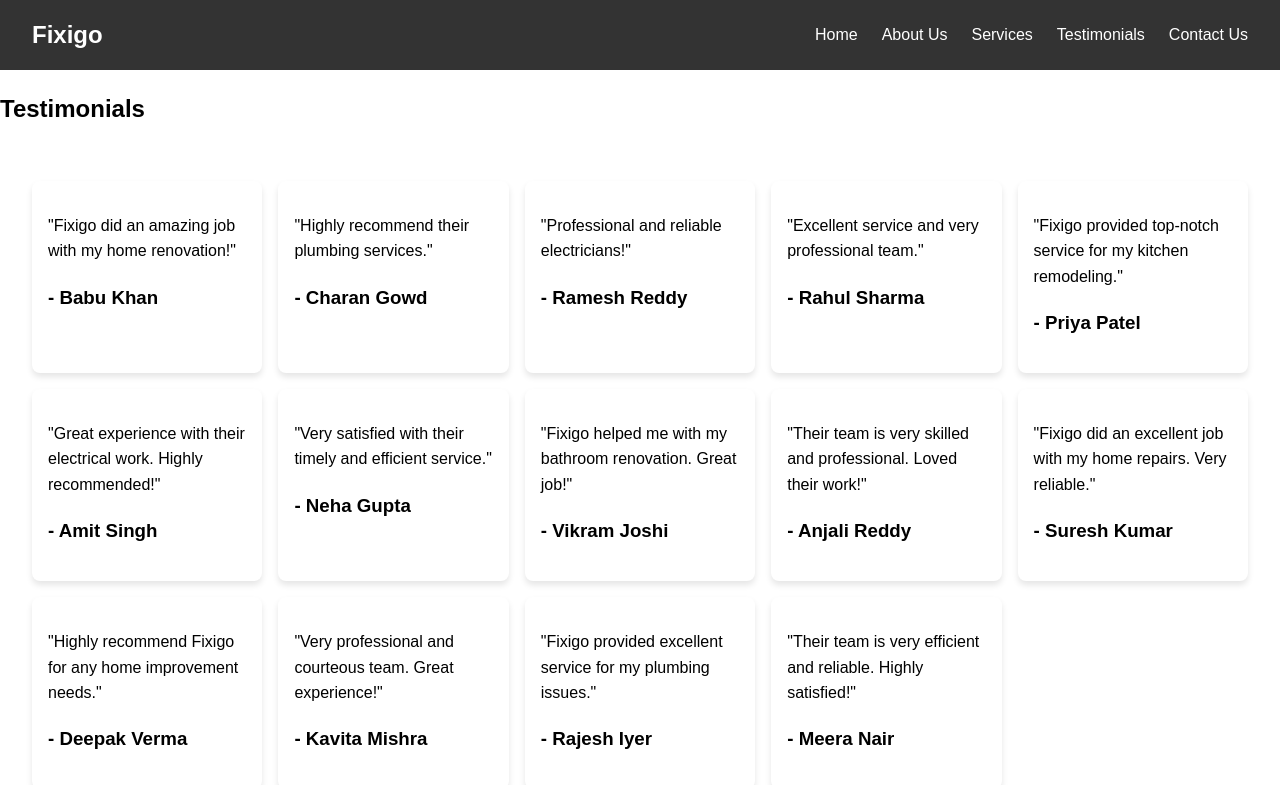
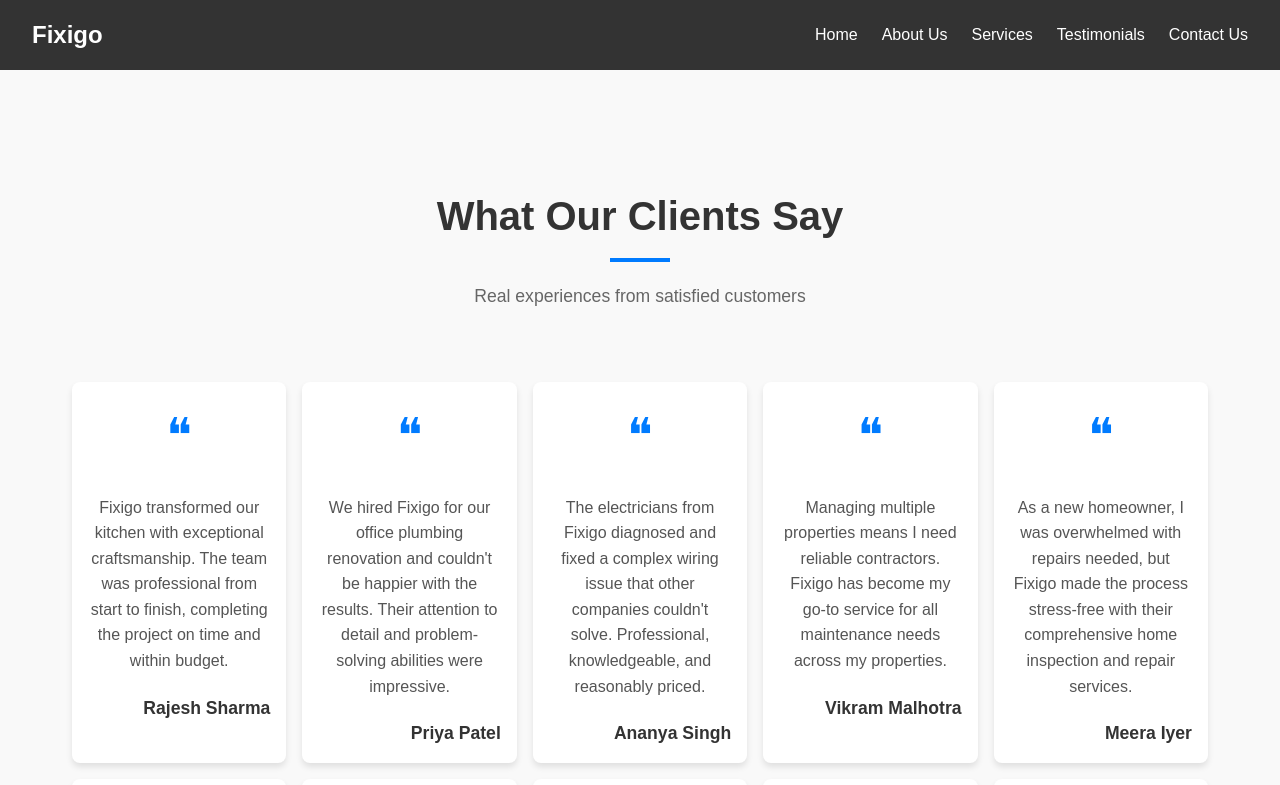
Before and after one commit to Fixigo-HS/Fixi-go, a React (Vite) app: page /testimonials in a window 1280 px wide. Shown: the top 785 px of the page. Built offline with nearby package versions, Linux system fonts and the light colour scheme.

Commit message:
testimonials changes

```diff
--- a/src/Components/Testimonials.jsx
+++ b/src/Components/Testimonials.jsx
@@ -1,48 +1,79 @@
-import { motion } from 'framer-motion';
-import emailjs from 'emailjs-com';
+import React from 'react';
 
 const Testimonials = () => {
   const testimonials = [
-    { name: 'Babu Khan', review: 'Fixigo did an amazing job with my home renovation!' },
-    { name: 'Charan Gowd', review: 'Highly recommend their plumbing services.' },
-    { name: 'Ramesh Reddy', review: 'Professional and reliable electricians!' },
-    { name: 'Rahul Sharma', review: 'Excellent service and very professional team.' },
-    { name: 'Priya Patel', review: 'Fixigo provided top-notch service for my kitchen remodeling.' },
-    { name: 'Amit Singh', review: 'Great experience with their electrical work. Highly recommended!' },
-    { name: 'Neha Gupta', review: 'Very satisfied with their timely and efficient service.' },
-    { name: 'Vikram Joshi', review: 'Fixigo helped me with my bathroom renovation. Great job!' },
-    { name: 'Anjali Reddy', review: 'Their team is very skilled and professional. Loved their work!' },
-    { name: 'Suresh Kumar', review: 'Fixigo did an excellent job with my home repairs. Very reliable.' },
-    { name: 'Deepak Verma', review: 'Highly recommend Fixigo for any home improvement needs.' },
-    { name: 'Kavita Mishra', review: 'Very professional and courteous team. Great experience!' },
-    { name: 'Rajesh Iyer', review: 'Fixigo provided excellent service for my plumbing issues.' },
-    { name: 'Meera Nair', review: 'Their team is very efficient and reliable. Highly satisfied!' },
+    {
+      name: 'Rajesh Sharma',
+      review: 'Fixigo transformed our kitchen with exceptional craftsmanship. The team was professional from start to finish, completing the project on time and within budget.'
+    },
+    {
+      name: 'Priya Patel',
+      review: 'We hired Fixigo for our office plumbing renovation and couldn\'t be happier with the results. Their attention to detail and problem-solving abilities were impressive.'
+    },
+    {
+      name: 'Ananya Singh',
+      review: 'The electricians from Fixigo diagnosed and fixed a complex wiring issue that other companies couldn\'t solve. Professional, knowledgeable, and reasonably priced.'
+    },
+    {
+      name: 'Vikram Malhotra',
+      review: 'Managing multiple properties means I need reliable contractors. Fixigo has become my go-to service for all maintenance needs across my properties.'
+    },
+    {
+      name: 'Meera Iyer',
+      review: 'As a new homeowner, I was overwhelmed with repairs needed, but Fixigo made the process stress-free with their comprehensive home inspection and repair services.'
+    },
+    {
+      name: 'Arjun Kapoor',
+      review: 'When our commercial kitchen needed emergency repairs, Fixigo responded within hours. Their quick action prevented us from losing business days.'
+    },
+    {
+      name: 'Sonia Reddy',
+      review: 'I\'ve recommended Fixigo to numerous clients for their renovation projects. They consistently deliver quality work that brings my designs to life.'
+    },
+    {
+      name: 'Deepak Verma',
+      review: 'The HVAC team at Fixigo installed our new system efficiently and took the time to explain proper maintenance. Our home has never been more comfortable.'
+    },
+    {
+      name: 'Kavita Nair',
+      review: 'We contracted Fixigo for multiple maintenance projects at our school. Their team worked safely around students and completed work during off-hours to minimize disruption.'
+    },
+    {
+      name: 'Suresh Kumar',
+      review: 'Fixigo renovated our storefront with minimal impact on our business operations. The final result has definitely increased foot traffic and customer satisfaction.'
+    },
+    {
+      name: 'Divya Agarwal',
+      review: 'From small repairs to major renovations, Fixigo has helped us transform our fixer-upper into a dream home over the past year. Consistently reliable service.'
+    },
+    {
+      name: 'Amit Desai',
+      review: 'Our building has used Fixigo for maintenance contracts for three years now. Their preventative maintenance program has saved our association thousands in potential repairs.'
+    }
   ];
 
   return (
-    <motion.section
-      initial={{ opacity: 0, y: 50 }}
-      whileInView={{ opacity: 1, y: 0 }}
-      transition={{ duration: 1 }}
-      className="testimonials-section"
-    >
-      <h2>Testimonials</h2>
-      <div className="testimonials-grid">
-        {testimonials.map((testimonial, index) => (
-          <motion.div
-            key={index}
-            initial={{ opacity: 0, scale: 0.8 }}
-            whileInView={{ opacity: 1, scale: 1 }}
-            whileHover={{ scale: 1.05 }}
-            transition={{ duration: 0.5, delay: index * 0.2 }}
-            className="testimonial-card"
-          >
-            <p>"{testimonial.review}"</p>
-            <h3>- {testimonial.name}</h3>
-          </motion.div>
-        ))}
+    <section className="testimonials-section">
+      <div className="testimonials-container">
+        <h2 className="testimonials-heading">What Our Clients Say</h2>
+        <div className="testimonials-divider"></div>
+        <p className="testimonials-subheading">Real experiences from satisfied customers</p>
+
+        <div className="testimonials-grid">
+          {testimonials.map((testimonial, index) => (
+            <div key={index} className="testimonial-card">
+              <div className="testimonial-content">
+                <div className="quote-icon">❝</div>
+                <p className="testimonial-text">{testimonial.review}</p>
+                <div className="testimonial-author">
+                  <h3 className="author-name">{testimonial.name}</h3>
+                </div>
+              </div>
+            </div>
+          ))}
+        </div>
       </div>
-    </motion.section>
+    </section>
   );
 };
 
--- a/src/index.css
+++ b/src/index.css
@@ -54,19 +54,101 @@
   color: #777;
 }
 
-/* Testimonial Cards */
+/*Testimonials */
+/* Testimonials Section */
+.testimonials-section {
+  padding: 80px 20px;
+  background-color: #f9f9f9;
+  text-align: center;
+}
+
+.testimonials-container {
+  max-width: 1200px;
+  margin: 0 auto;
+}
+
+.testimonials-heading {
+  font-size: 2.5rem;
+  font-weight: 700;
+  color: #333;
+  margin-bottom: 10px;
+}
+
+.testimonials-divider {
+  width: 60px;
+  height: 4px;
+  background-color: #007bff;
+  margin: 0 auto 20px;
+}
+
+.testimonials-subheading {
+  font-size: 1.1rem;
+  color: #666;
+  margin-bottom: 40px;
+}
+
+.testimonials-grid {
+  display: grid;
+  grid-template-columns: repeat(auto-fit, minmax(300px, 1fr));
+  gap: 30px;
+  padding: 0 20px;
+}
+
 .testimonial-card {
-  background-color: #fff;
-  padding: 1rem;
-  border-radius: 8px;
-  box-shadow: 0 4px 6px rgba(0, 0, 0, 0.1);
-  transition: transform 0.3s ease;
+  background: #fff;
+  border-radius: 10px;
+  box-shadow: 0 4px 12px rgba(0, 0, 0, 0.1);
+  padding: 30px;
+  transition: transform 0.3s ease, box-shadow 0.3s ease;
 }
 
 .testimonial-card:hover {
   transform: translateY(-10px);
+  box-shadow: 0 8px 20px rgba(0, 0, 0, 0.15);
 }
 
+.testimonial-content {
+  position: relative;
+}
+
+.quote-icon {
+  font-size: 3rem;
+  color: #007bff;
+  margin-bottom: 20px;
+}
+
+.testimonial-text {
+  font-size: 1rem;
+  color: #555;
+  line-height: 1.6;
+  margin-bottom: 20px;
+}
+
+.testimonial-author {
+  text-align: right;
+}
+
+.author-name {
+  font-size: 1.1rem;
+  font-weight: 600;
+  color: #333;
+  margin: 0;
+}
+
+/* Responsive Design */
+@media (max-width: 768px) {
+  .testimonials-heading {
+    font-size: 2rem;
+  }
+
+  .testimonials-subheading {
+    font-size: 1rem;
+  }
+
+  .testimonials-grid {
+    grid-template-columns: 1fr;
+  }
+}
 /* Footer Style */
 .footer {
   background-color: #333;
```
